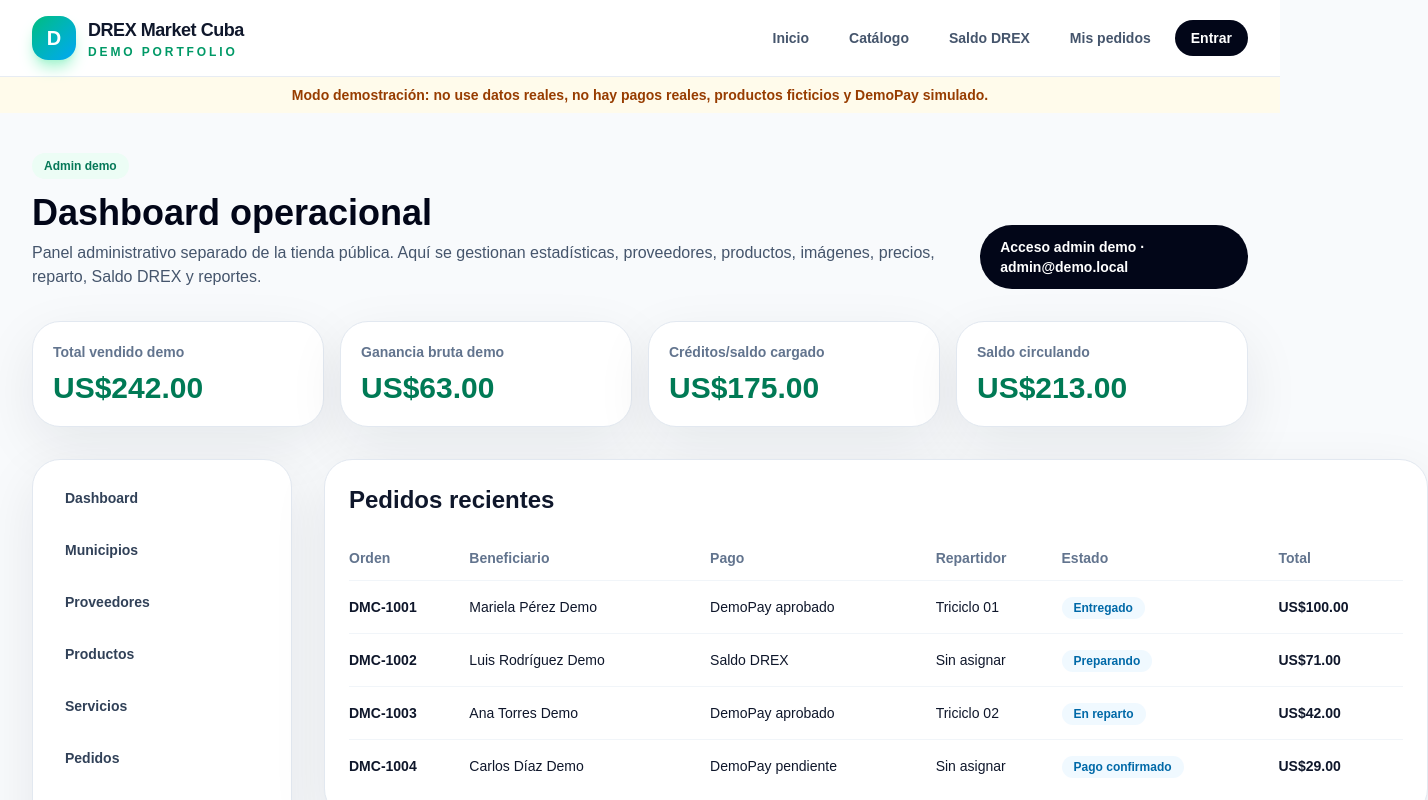
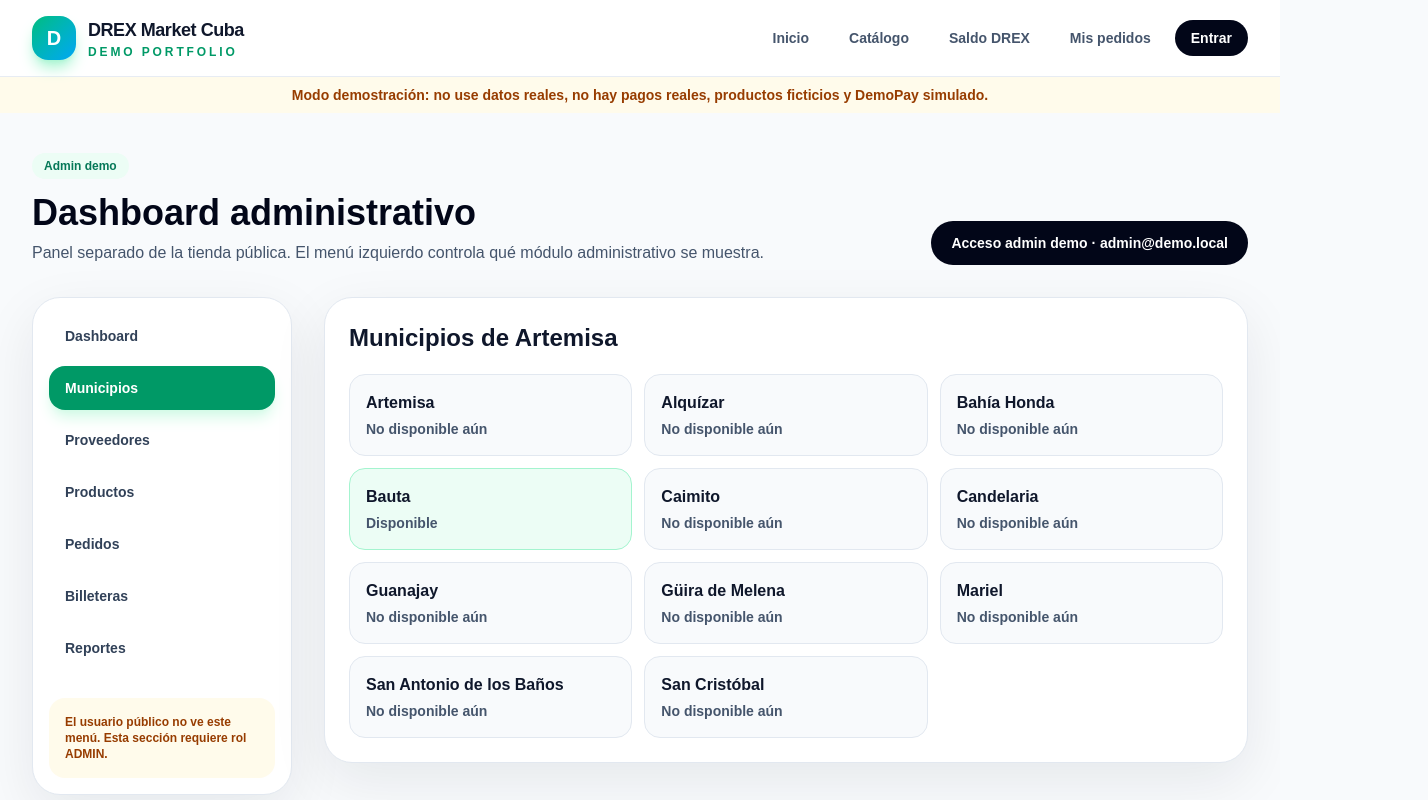
Before and after one commit to Yoarcy/drex-market-cuba-demo, a Next.js app: page /admin in a window 1280 px wide. Both pictures are taken after a click on the button "Municipios". Shown: the top 800 px of the page, 1428 px wide, since content can reach past the window. Built offline with nearby package versions, Linux system fonts and the light colour scheme.

Commit message:
feat: organize admin dashboard modules for providers and products

```diff
--- a/src/app/admin/page.tsx
+++ b/src/app/admin/page.tsx
@@ -1,5 +1,18 @@
+"use client";
+
+import { useMemo, useState } from "react";
 import { IntelligencePanel } from "@/components/IntelligencePanel";
-import { analytics, demoOrders, formatMoney, products, walletTransactions } from "@/lib/demo-data";
+import { analytics, demoOrders, formatMoney, products, providers, walletTransactions } from "@/lib/demo-data";
+
+const menu = [
+  "Dashboard",
+  "Municipios",
+  "Proveedores",
+  "Productos",
+  "Pedidos",
+  "Billeteras",
+  "Reportes",
+];
 
 const metricCards = [
   ["Total vendido demo", analytics.totalSales],
@@ -8,18 +21,57 @@ const metricCards = [
   ["Saldo circulando", analytics.circulatingBalance],
 ];
 
+function Field({ label, placeholder, type = "text" }: { label: string; placeholder: string; type?: string }) {
+  return (
+    <label className="space-y-2">
+      <span>{label}</span>
+      <input type={type} placeholder={placeholder} />
+    </label>
+  );
+}
+
 export default function AdminPage() {
+  const [section, setSection] = useState("Dashboard");
+  const [selectedProvider, setSelectedProvider] = useState(providers[0].id);
+  const activeProvider = useMemo(
+    () => providers.find((provider) => provider.id === selectedProvider) ?? providers[0],
+    [selectedProvider],
+  );
+
   return (
     <main className="mx-auto max-w-7xl px-4 py-10 lg:px-8">
       <div className="mb-8 flex flex-col gap-3 md:flex-row md:items-end md:justify-between">
         <div>
           <span className="badge-demo">Admin demo</span>
-          <h1 className="mt-4 text-4xl font-black text-slate-950">Dashboard operacional</h1>
-          <p className="mt-2 text-slate-600">Panel administrativo separado de la tienda pública. Aquí se gestionan estadísticas, proveedores, productos, imágenes, precios, reparto, Saldo DREX y reportes.</p>
+          <h1 className="mt-4 text-4xl font-black text-slate-950">Dashboard administrativo</h1>
+          <p className="mt-2 text-slate-600">
+            Panel separado de la tienda pública. El menú izquierdo controla qué módulo administrativo se muestra.
+          </p>
         </div>
         <div className="rounded-full bg-slate-950 px-5 py-3 text-sm font-black text-white">Acceso admin demo · admin@demo.local</div>
       </div>
 
+      <section className="mt-8 grid gap-8 lg:grid-cols-[260px_1fr]">
+        <aside className="demo-card h-fit p-4">
+          {menu.map((item) => (
+            <button
+              key={item}
+              onClick={() => setSection(item)}
+              className={`mb-2 w-full rounded-2xl px-4 py-3 text-left text-sm font-black transition ${
+                section === item ? "bg-emerald-600 text-white shadow-lg shadow-emerald-100" : "text-slate-700 hover:bg-emerald-50 hover:text-emerald-700"
+              }`}
+            >
+              {item}
+            </button>
+          ))}
+          <div className="mt-5 rounded-2xl bg-amber-50 p-4 text-xs font-bold text-amber-800">
+            El usuario público no ve este menú. Esta sección requiere rol ADMIN.
+          </div>
+        </aside>
+
+        <div className="space-y-8">
+          {section === "Dashboard" && (
+            <>
               <section className="grid gap-4 md:grid-cols-4">
                 {metricCards.map(([label, value]) => (
                   <div key={label as string} className="demo-card p-5">
@@ -28,17 +80,147 @@ export default function AdminPage() {
                   </div>
                 ))}
               </section>
+              <section className="grid gap-8 lg:grid-cols-2">
+                <div className="demo-card p-6">
+                  <h2 className="text-2xl font-black">Resumen comercial</h2>
+                  <div className="mt-5 space-y-3 text-sm font-semibold text-slate-700">
+                    <p>Producto más vendido: <b>{analytics.bestSeller}</b></p>
+                    <p>Producto más rentable: <b>{analytics.mostProfitable}</b></p>
+                    <p>Proveedor con más ventas: <b>{analytics.topProvider}</b></p>
+                    <p>Municipio con más pedidos: <b>{analytics.topMunicipality}</b></p>
+                    <p>Riesgo de agotamiento: <b>{analytics.predictedStockout}</b></p>
+                  </div>
+                </div>
+                <div className="demo-card p-6">
+                  <h2 className="text-2xl font-black">Separación de roles</h2>
+                  <p className="mt-3 text-sm font-semibold text-slate-600">
+                    El cliente compra en la tienda pública. El administrador entra por `/admin/login` y gestiona datos operativos aquí.
+                  </p>
+                </div>
+              </section>
+            </>
+          )}
 
-      <section className="mt-8 grid gap-8 lg:grid-cols-[260px_1fr]">
-        <aside className="demo-card h-fit p-4">
+          {section === "Municipios" && (
+            <section className="demo-card p-6">
+              <h2 className="text-2xl font-black">Municipios de Artemisa</h2>
+              <div className="mt-5 grid gap-3 md:grid-cols-3">
                 {[
-            "Dashboard", "Municipios", "Proveedores", "Productos", "Servicios", "Pedidos", "Repartidores", "Billeteras", "Liquidaciones", "Reportes",
-          ].map((item) => (
-            <button key={item} className="mb-2 w-full rounded-2xl px-4 py-3 text-left text-sm font-black text-slate-700 transition hover:bg-emerald-50 hover:text-emerald-700">{item}</button>
+                  "Artemisa", "Alquízar", "Bahía Honda", "Bauta", "Caimito", "Candelaria", "Guanajay", "Güira de Melena", "Mariel", "San Antonio de los Baños", "San Cristóbal",
+                ].map((name) => (
+                  <div key={name} className={name === "Bauta" ? "rounded-2xl border border-emerald-200 bg-emerald-50 p-4" : "rounded-2xl border border-slate-200 bg-slate-50 p-4"}>
+                    <p className="font-black">{name}</p>
+                    <p className="mt-1 text-sm font-semibold text-slate-600">{name === "Bauta" ? "Disponible" : "No disponible aún"}</p>
+                  </div>
                 ))}
-        </aside>
+              </div>
+            </section>
+          )}
 
-        <div className="space-y-8">
+          {section === "Proveedores" && (
+            <>
+              <section className="demo-card p-6">
+                <h2 className="text-2xl font-black">Agregar nuevo proveedor</h2>
+                <p className="mt-2 text-sm text-slate-600">Este formulario solo aparece cuando el admin selecciona Proveedores.</p>
+                <div className="mt-5 grid gap-4 md:grid-cols-2">
+                  <Field label="Nombre proveedor" placeholder="Proveedor Bauta Alimentos" />
+                  <Field label="Contacto" placeholder="Operador Demo" />
+                  <Field label="Teléfono" placeholder="+53 5000 0000" />
+                  <label className="space-y-2">
+                    <span>Municipio operativo</span>
+                    <select>
+                      <option>Bauta — disponible</option>
+                      <option disabled>Guanajay — no disponible aún</option>
+                      <option disabled>Mariel — no disponible aún</option>
+                    </select>
+                  </label>
+                  <label className="space-y-2 md:col-span-2">
+                    <span>Categoría principal</span>
+                    <input placeholder="Alimentos, aseo, combos familiares..." />
+                  </label>
+                </div>
+                <button className="btn-dark mt-5">Guardar proveedor demo</button>
+              </section>
+
+              <section className="demo-card p-6">
+                <h2 className="text-2xl font-black">Lista de proveedores registrados</h2>
+                <div className="mt-5 grid gap-3">
+                  {providers.map((provider) => (
+                    <article key={provider.id} className="rounded-2xl border border-slate-200 bg-slate-50 p-4">
+                      <div className="flex flex-col gap-3 md:flex-row md:items-center md:justify-between">
+                        <div>
+                          <p className="text-xs font-black text-emerald-700">{provider.id}</p>
+                          <h3 className="text-lg font-black text-slate-950">{provider.name}</h3>
+                          <p className="text-sm font-semibold text-slate-600">{provider.category} · {provider.municipality}, {provider.province}</p>
+                        </div>
+                        <span className="rounded-full bg-emerald-50 px-3 py-1 text-xs font-black text-emerald-700">{provider.status}</span>
+                      </div>
+                    </article>
+                  ))}
+                </div>
+              </section>
+            </>
+          )}
+
+          {section === "Productos" && (
+            <>
+              <section className="demo-card p-6">
+                <h2 className="text-2xl font-black">Agregar nuevo producto</h2>
+                <p className="mt-2 text-sm text-slate-600">
+                  Primero se selecciona el proveedor. Eso determina el municipio donde el producto estará disponible.
+                </p>
+                <div className="mt-5 grid gap-4">
+                  <label className="space-y-2">
+                    <span>Proveedor</span>
+                    <select value={selectedProvider} onChange={(event) => setSelectedProvider(event.target.value)}>
+                      {providers.map((provider) => (
+                        <option key={provider.id} value={provider.id}>{provider.name} · {provider.municipality}</option>
+                      ))}
+                    </select>
+                  </label>
+                  <div className="rounded-2xl bg-emerald-50 p-4 text-sm font-bold text-emerald-800">
+                    Municipio automático: {activeProvider.municipality}, {activeProvider.province}. El producto quedará disponible solo donde opera este proveedor.
+                  </div>
+                  <div className="grid gap-4 md:grid-cols-2">
+                    <Field label="ID automático" placeholder="PRD-BAU-0007" />
+                    <Field label="Nombre identificativo" placeholder="combo-familiar-bauta" />
+                    <Field label="Nombre comercial" placeholder="Combo Familiar Bauta" />
+                    <Field label="Marca" placeholder="DREX Demo / marca ficticia" />
+                    <Field label="Gramaje / formato" placeholder="1 kg, 500 g, combo variado..." />
+                    <Field label="Foto / archivo" placeholder="combo-familiar-bauta.jpg" />
+                    <Field label="Precio de compra" placeholder="31.00" type="number" />
+                    <Field label="Precio de venta" placeholder="42.00" type="number" />
+                  </div>
+                </div>
+                <button className="btn-primary mt-5">Guardar producto demo</button>
+              </section>
+
+              <section className="demo-card p-6">
+                <h2 className="text-2xl font-black">Lista de productos registrados</h2>
+                <div className="mt-5 overflow-x-auto">
+                  <table className="w-full min-w-[860px] text-left text-sm">
+                    <thead className="text-slate-500"><tr><th className="py-3">ID</th><th>Producto</th><th>Proveedor</th><th>Marca</th><th>Gramaje</th><th>Compra</th><th>Venta</th><th>Imagen</th></tr></thead>
+                    <tbody>
+                      {products.map((product) => (
+                        <tr key={product.slug} className="border-t border-slate-100">
+                          <td className="py-4 font-black">{product.id}</td>
+                          <td>{product.image} {product.name}</td>
+                          <td>{product.provider}</td>
+                          <td>{product.brand}</td>
+                          <td>{product.weight}</td>
+                          <td>{formatMoney(product.cost)}</td>
+                          <td className="font-black text-emerald-700">{formatMoney(product.price)}</td>
+                          <td className="text-xs text-slate-500">{product.imageFile}</td>
+                        </tr>
+                      ))}
+                    </tbody>
+                  </table>
+                </div>
+              </section>
+            </>
+          )}
+
+          {section === "Pedidos" && (
             <section className="demo-card p-6">
               <h2 className="text-2xl font-black">Pedidos recientes</h2>
               <div className="mt-5 overflow-x-auto">
@@ -48,31 +230,9 @@ export default function AdminPage() {
                 </table>
               </div>
             </section>
+          )}
 
-          <section className="grid gap-8 lg:grid-cols-2">
-            <div className="demo-card p-6">
-              <h2 className="text-2xl font-black">Analítica comercial</h2>
-              <div className="mt-5 space-y-3 text-sm font-semibold text-slate-700">
-                <p>Producto más vendido: <b>{analytics.bestSeller}</b></p>
-                <p>Producto más rentable: <b>{analytics.mostProfitable}</b></p>
-                <p>Proveedor con más ventas: <b>{analytics.topProvider}</b></p>
-                <p>Municipio con más pedidos: <b>{analytics.topMunicipality}</b></p>
-                <p>Ticket promedio por municipio: <b>{formatMoney(analytics.averageTicket)}</b></p>
-                <p>Riesgo de agotamiento: <b>{analytics.predictedStockout}</b></p>
-              </div>
-            </div>
-            <div className="demo-card p-6">
-              <h2 className="text-2xl font-black">Municipios Artemisa</h2>
-              <div className="mt-5 space-y-3 text-sm font-semibold">
-                <p><span className="rounded-full bg-emerald-50 px-3 py-1 text-emerald-700">Bauta activo</span></p>
-                <p className="text-slate-600">Los otros 10 municipios están visibles pero desactivados hasta activar proveedores/reparto.</p>
-                <p className="text-slate-600">Motor: {analytics.recommendationEngine}.</p>
-              </div>
-            </div>
-          </section>
-
-          <IntelligencePanel />
-
+          {section === "Billeteras" && (
             <section className="demo-card p-6">
               <h2 className="text-2xl font-black">Billeteras y movimientos</h2>
               <div className="mt-5 grid gap-3 md:grid-cols-2">
@@ -85,47 +245,9 @@ export default function AdminPage() {
                 ))}
               </div>
             </section>
+          )}
 
-          <section className="grid gap-8 lg:grid-cols-2">
-            <div className="demo-card p-6">
-              <h2 className="text-2xl font-black">Agregar producto demo</h2>
-              <p className="mt-2 text-sm text-slate-600">Formulario visual admin. Luego se conectará a base de datos y carga real de imágenes.</p>
-              <div className="mt-5 grid gap-4">
-                <label className="space-y-2"><span>Nombre del producto</span><input placeholder="Combo Familiar Bauta" /></label>
-                <label className="space-y-2"><span>Proveedor</span><select><option>Proveedor Bauta Alimentos</option><option>Proveedor Bauta Aseo</option><option>Proveedor Combos Familiares</option></select></label>
-                <div className="grid gap-4 sm:grid-cols-2">
-                  <label className="space-y-2"><span>Costo proveedor</span><input placeholder="31.00" /></label>
-                  <label className="space-y-2"><span>Precio venta</span><input placeholder="42.00" /></label>
-                </div>
-                <label className="space-y-2"><span>Imagen del producto</span><input placeholder="D:\\SOFTWARES_DREX_YOA\\DREX_MARKET_CUBA_DEMO\\imagenes-productos\\combo-familiar-bauta.jpg" /></label>
-                <button className="btn-primary">Guardar producto demo</button>
-              </div>
-            </div>
-
-            <div className="demo-card p-6">
-              <h2 className="text-2xl font-black">Agregar proveedor demo</h2>
-              <div className="mt-5 grid gap-4">
-                <label className="space-y-2"><span>Nombre proveedor</span><input placeholder="Proveedor Bauta Alimentos" /></label>
-                <label className="space-y-2"><span>Municipio</span><select><option>Bauta</option><option disabled>Artemisa — no disponible</option><option disabled>Guanajay — no disponible</option></select></label>
-                <label className="space-y-2"><span>Teléfono/contacto demo</span><input placeholder="+53 5000 0000" /></label>
-                <label className="space-y-2"><span>Estado</span><select><option>Activo</option><option>Inactivo</option></select></label>
-                <button className="btn-dark">Guardar proveedor demo</button>
-              </div>
-            </div>
-          </section>
-
-          <section className="demo-card p-6">
-            <h2 className="text-2xl font-black">Productos y proveedores</h2>
-            <div className="mt-5 grid gap-3 md:grid-cols-2">
-              {products.map((product) => (
-                <div key={product.slug} className="rounded-2xl bg-slate-50 p-4">
-                  <p className="font-black">{product.image} {product.name}</p>
-                  <p className="text-sm text-slate-600">{product.provider} · precio {formatMoney(product.price)} · margen demo {formatMoney(product.price - product.cost)}</p>
-                  <p className="mt-1 text-xs font-semibold text-slate-500">Imagen esperada: D:\\SOFTWARES_DREX_YOA\\DREX_MARKET_CUBA_DEMO\\imagenes-productos\\{product.slug}.jpg</p>
-                </div>
-              ))}
-            </div>
-          </section>
+          {section === "Reportes" && <IntelligencePanel />}
         </div>
       </section>
     </main>
--- a/src/lib/demo-data.ts
+++ b/src/lib/demo-data.ts
@@ -18,77 +18,140 @@ export const municipalities = [
   available: name === "Bauta",
 }));
 
+export const providers = [
+  {
+    id: "PROV-BAU-001",
+    name: "Proveedor Bauta Alimentos",
+    municipality: "Bauta",
+    province: "Artemisa",
+    category: "Alimentos y combos",
+    contact: "Operador Demo A",
+    phone: "+53 5000 0101",
+    status: "Activo",
+  },
+  {
+    id: "PROV-BAU-002",
+    name: "Proveedor Bauta Aseo",
+    municipality: "Bauta",
+    province: "Artemisa",
+    category: "Aseo e higiene",
+    contact: "Operador Demo B",
+    phone: "+53 5000 0102",
+    status: "Activo",
+  },
+  {
+    id: "PROV-BAU-003",
+    name: "Proveedor Combos Familiares",
+    municipality: "Bauta",
+    province: "Artemisa",
+    category: "Combos familiares",
+    contact: "Operador Demo C",
+    phone: "+53 5000 0103",
+    status: "Activo",
+  },
+];
+
 export const products = [
   {
+    id: "PRD-BAU-0001",
     slug: "combo-familiar-bauta",
     name: "Combo Familiar Bauta",
+    brand: "DREX Demo",
+    weight: "Combo familiar",
     category: "Combos familiares",
     description: "Arroz, frijoles, aceite, pasta, sazones y galletas. Producto ficticio para demo.",
     provider: "Proveedor Bauta Alimentos",
+    municipality: "Bauta",
     price: 42,
     cost: 31,
     stock: 18,
     image: "🥘",
+    imageFile: "combo-familiar-bauta.jpg",
     badge: "Más vendido",
   },
   {
+    id: "PRD-BAU-0002",
     slug: "kit-aseo-hogar",
     name: "Kit Aseo Hogar",
+    brand: "Hogar Demo",
+    weight: "Kit variado",
     category: "Aseo",
     description: "Detergente, jabón, pasta dental, papel sanitario y desinfectante demo.",
     provider: "Proveedor Bauta Aseo",
+    municipality: "Bauta",
     price: 29,
     cost: 20,
     stock: 24,
     image: "🧼",
+    imageFile: "kit-aseo-hogar.jpg",
     badge: "Buen margen",
   },
   {
+    id: "PRD-BAU-0003",
     slug: "combo-desayuno",
     name: "Combo Desayuno",
+    brand: "DREX Demo",
+    weight: "Pack desayuno",
     category: "Alimentos",
     description: "Café, leche en polvo demo, galletas, mermelada y panqué ficticio.",
     provider: "Proveedor Bauta Alimentos",
+    municipality: "Bauta",
     price: 35,
     cost: 26,
     stock: 13,
     image: "☕",
+    imageFile: "combo-desayuno.jpg",
     badge: "Popular",
   },
   {
+    id: "PRD-BAU-0004",
     slug: "combo-bebe-demo",
     name: "Combo Bebé Demo",
+    brand: "Familia Demo",
+    weight: "Combo bebé",
     category: "Familia",
     description: "Toallitas, jabón suave, crema, compota ficticia y pañales demo.",
     provider: "Proveedor Combos Familiares",
+    municipality: "Bauta",
     price: 58,
     cost: 43,
     stock: 9,
     image: "🧸",
+    imageFile: "combo-bebe-demo.jpg",
     badge: "Premium",
   },
   {
+    id: "PRD-BAU-0005",
     slug: "paquete-limpieza",
     name: "Paquete Limpieza",
+    brand: "Hogar Demo",
+    weight: "Pack limpieza",
     category: "Hogar",
     description: "Cloro, detergente, esponjas, aromatizante y bolsas. Datos ficticios.",
     provider: "Proveedor Bauta Aseo",
+    municipality: "Bauta",
     price: 24,
     cost: 17,
     stock: 31,
     image: "🧽",
+    imageFile: "paquete-limpieza.jpg",
     badge: "Oferta demo",
   },
   {
+    id: "PRD-BAU-0006",
     slug: "combo-almuerzo",
     name: "Combo Almuerzo",
+    brand: "DREX Demo",
+    weight: "Combo almuerzo",
     category: "Alimentos",
     description: "Pollo demo, arroz, puré, aceite y vegetales. Inventario ficticio.",
     provider: "Proveedor Bauta Alimentos",
+    municipality: "Bauta",
     price: 64,
     cost: 49,
     stock: 7,
     image: "🍗",
+    imageFile: "combo-almuerzo.jpg",
     badge: "Alta demanda",
   },
 ];
```
Also changed, not shown: 1 other file (tests, documents, lock files or other folders). Lines whose indentation alone changed are shown as unchanged.
